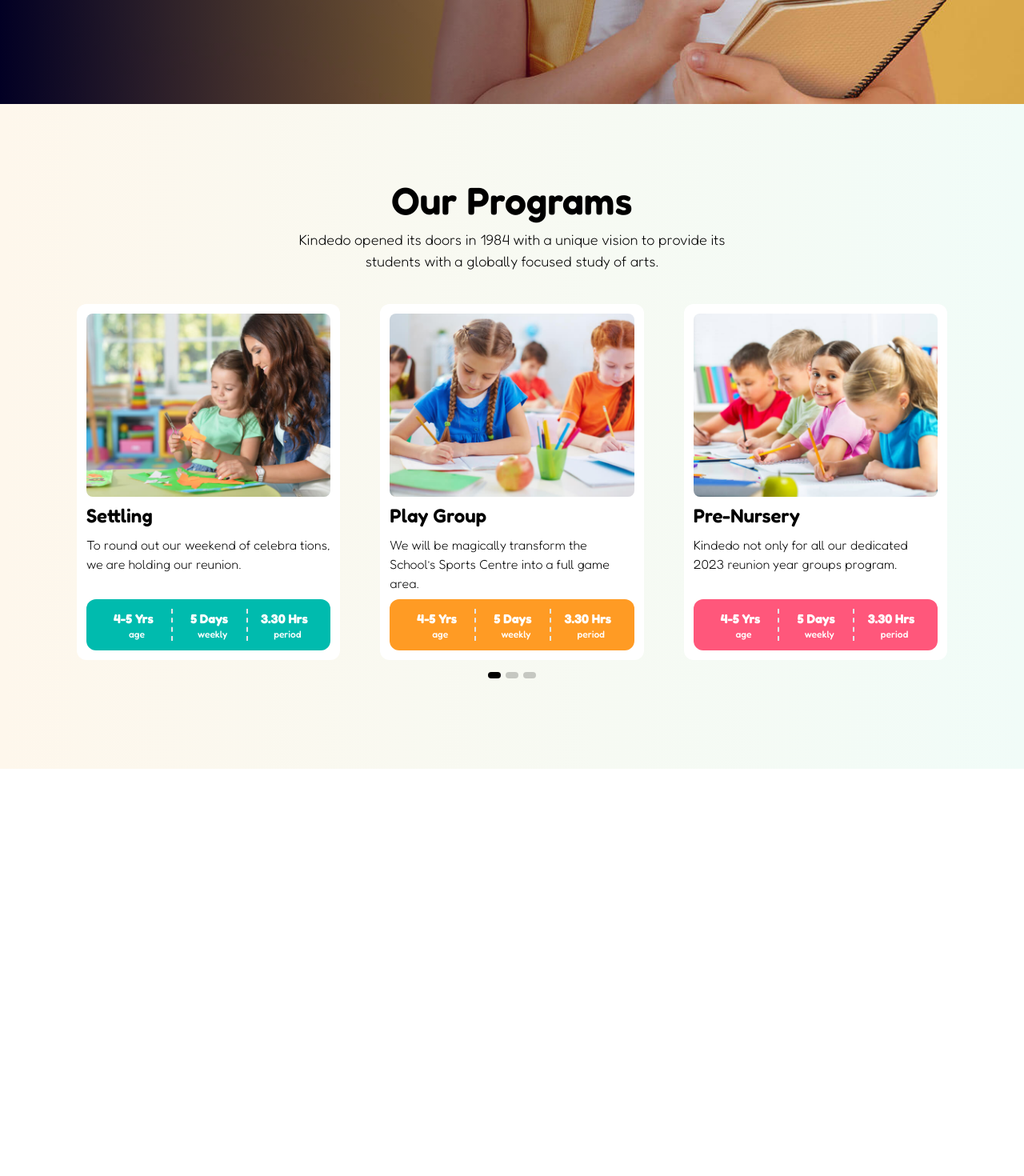
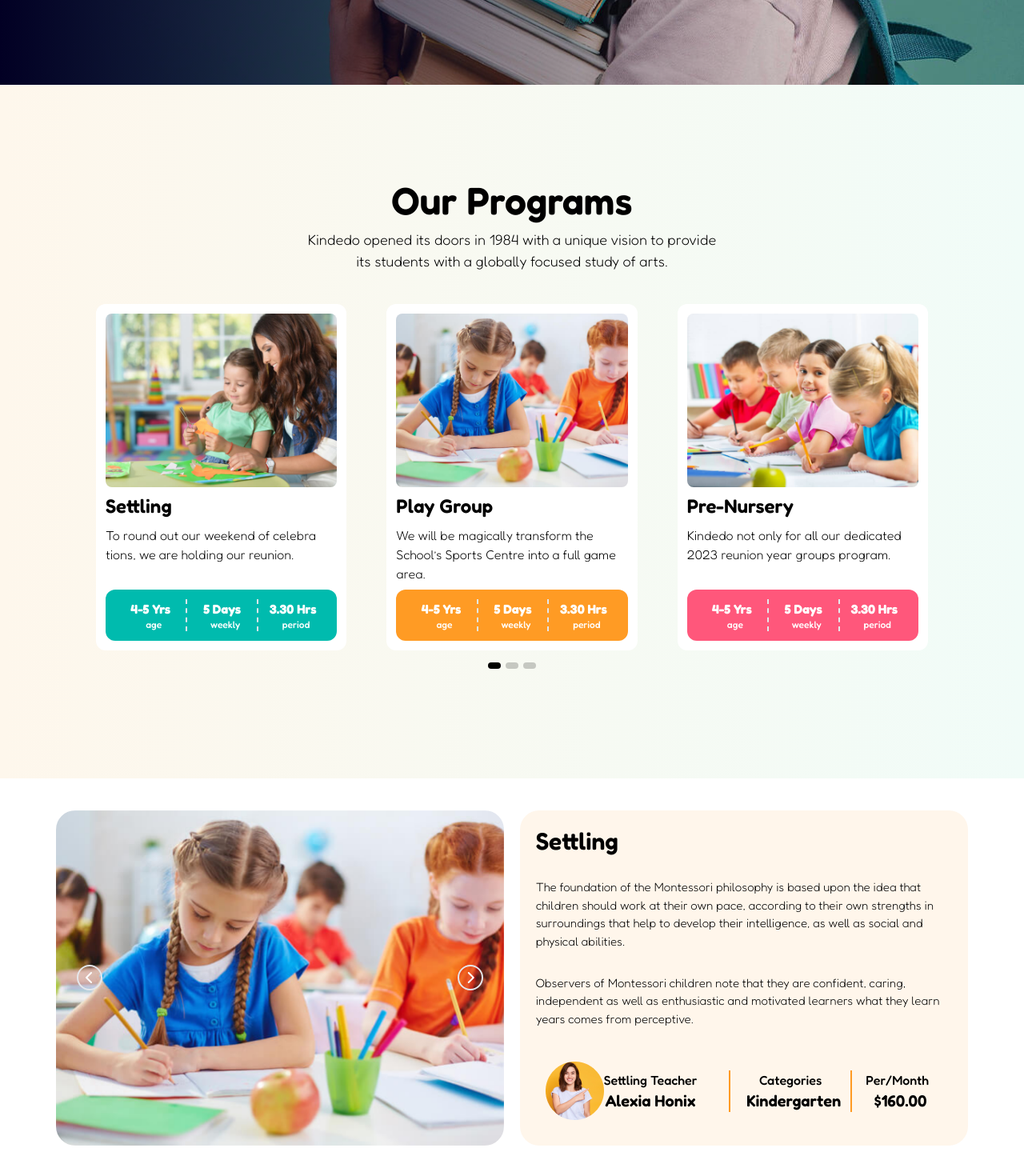
Before and after one commit to TalhaSeven/Dynamic-Corporate-Website, a React (Create React App) app: page / in a window 1280 px wide. Shown: the part 792-2262 px from the top of the page at 80% size. Before the commit the page ends 1753 px from the top, so only its background shows below. Built offline with nearby package versions, Linux system fonts and the light colour scheme; a web font is replaced by a local one; what tw-elements would draw is missing.

Commit message:
swiper and settling

```diff
--- a/package.json
+++ b/package.json
@@ -3,6 +3,7 @@
   "version": "0.1.0",
   "private": true,
   "dependencies": {
+    "@ant-design/icons": "^5.2.6",
     "@reduxjs/toolkit": "^1.9.5",
     "@testing-library/jest-dom": "^5.14.1",
     "@testing-library/react": "^13.0.0",
--- a/src/App.css
+++ b/src/App.css
@@ -21,3 +21,7 @@
        max-width:356px !important;
       }
 }
+
+.settlingButton:hover{
+background-color: transparent !important;
+}
--- a/src/App.js
+++ b/src/App.js
@@ -4,17 +4,17 @@ import Slider2 from "./components/Slider2";
 import Navbar from "./components/Navbar";
 import { BrowserRouter } from "react-router-dom";
 import SwiperOur from "./components/SwiperOur";
+import Settling from "./components/Settling";
 
 
 function App() {
   return (
     <BrowserRouter>
       <Navbar />
-      <h1>
-        join
-      </h1>
+
       <Slider2 />
       <SwiperOur/>
+      <Settling/>
 
     </BrowserRouter>
   );
--- /dev/null
+++ b/src/components/Settling.jsx
@@ -0,0 +1,145 @@
+// Initialization for ES Users
+import { useEffect } from "react";
+import { Carousel, initTE } from "tw-elements";
+
+const Settling = () => {
+  useEffect(() => {
+    initTE({ Carousel });
+  }, []);
+
+  return (
+    <div className="py-10  font-fredoka">
+      <div className="flex space-x-5 container">
+        <div className=" carouselDiv basis-1/2">
+          <div
+            id="carouselExampleCaptions"
+            className="relative rounded-lg"
+            data-te-carousel-init=""
+            data-te-ride="carousel"
+          >
+            {/*Carousel indicators*/}
+
+            {/*Carousel items*/}
+            <div className="relative w-full overflow-hidden after:clear-both after:block after:content-[''] rounded-3xl">
+              {/*First item*/}
+              <div
+                className="relative float-left -mr-[100%] w-full transition-transform duration-[600ms] ease-in-out motion-reduce:transition-none"
+                data-te-carousel-active=""
+                data-te-carousel-item=""
+                style={{ backfaceVisibility: "hidden" }}
+              >
+                <img
+                  src="./image/home-program-1.jpg"
+                  className="block h-full w-full "
+                  alt="..."
+                />
+                <div className="absolute inset-x-[15%] bottom-5 hidden py-5 text-center text-white md:block"></div>
+              </div>
+              {/*Second item*/}
+              <div
+                className="relative float-left -mr-[100%] hidden w-full transition-transform duration-[600ms] ease-in-out motion-reduce:transition-none"
+                data-te-carousel-item=""
+                style={{ backfaceVisibility: "hidden" }}
+              >
+                <img
+                  src="./image/home-program-2.jpg"
+                  className="block w-full h-full"
+                  alt="..."
+                />
+              </div>
+              {/*Third item*/}
+              <div
+                className="relative float-left -mr-[100%] hidden w-full transition-transform duration-[600ms] ease-in-out motion-reduce:transition-none"
+                data-te-carousel-item=""
+                style={{ backfaceVisibility: "hidden" }}
+              >
+                <img
+                  src="./image/home-program-3.jpg"
+                  className="block w-full h-full"
+                  alt="..."
+                />
+              </div>
+            </div>
+            {/*Carousel controls - prev item*/}
+            <button
+              className="absolute bottom-0 left-0 top-0 z-[1] flex w-[15%] items-center justify-center border-0 bg-none p-0 text-center text-white  transition-opacity duration-150 ease-[cubic-bezier(0.25,0.1,0.25,1.0)] hover:text-white hover:no-underline hover:opacity-90 hover:outline-none focus:text-white focus:no-underline focus:opacity-90 focus:outline-none motion-reduce:transition-none hover:bg-transparent"
+              type="button"
+              data-te-target="#carouselExampleCaptions"
+              data-te-slide="prev"
+            >
+              <span className="inline-block">
+                <div className="h-8 w-8 rounded-full border-2 flex text-white items-center justify-center hover:bg-white hover:text-black">
+                  <i className="fa-solid fa-chevron-left"></i>
+                </div>
+              </span>
+              <span className="!absolute !-m-px !h-px !w-px !overflow-hidden !whitespace-nowrap !border-0 !p-0 ![clip:rect(0,0,0,0)]">
+                Previous
+              </span>
+            </button>
+            {/*Carousel controls - next item*/}
+            <button
+              className="absolute bottom-0 right-0 top-0 z-[1] flex w-[15%] items-center justify-center border-0 bg-none p-0 text-center text-white transition-opacity duration-150 ease-[cubic-bezier(0.25,0.1,0.25,1.0)] hover:text-white hover:no-underline hover:opacity-90  hover:outline-none focus:text-white focus:no-underline focus:opacity-90 focus:outline-none motion-reduce:transition-none hover:bg-transparent"
+              type="button"
+              data-te-target="#carouselExampleCaptions"
+              data-te-slide="next"
+            >
+              <span className="inline-block">
+                <div className="h-8 w-8 rounded-full border-2 flex items-center justify-center hover:bg-white hover:text-black">
+                  <i className="fa-solid fa-chevron-right"></i>
+                </div>
+              </span>
+              <span className="!absolute !-m-px !h-px !w-px !overflow-hidden !whitespace-nowrap !border-0 !p-0 ![clip:rect(0,0,0,0)]">
+                Next
+              </span>
+            </button>
+          </div>
+        </div>
+        <div className="flex flex-col settlingDiv basis-1/2 bg-[#FFF6EB] p-5 justify-between rounded-3xl">
+          <h3 className="text-3xl font-semibold">Settling</h3>
+          <p className="font-light text-[15px]">
+            The foundation of the Montessori philosophy is based upon the idea
+            that children should work at their own pace, according to their own
+            strengths in surroundings that help to develop their intelligence,
+            as well as social and physical abilities.
+          </p>
+          <p className="font-light text-[15px]">
+            Observers of Montessori children note that they are confident,
+            caring, independent as well as enthusiastic and motivated learners
+            what they learn years comes from perceptive.
+          </p>
+          <div className="flex flex-col sm:flex-row items-center justify-center   p-3 divide-x-2 divide-solid divide-[#FF9B24]">
+            <div className="flex sm:flex-col items-start justify-center  space-x-2  basis-1/2 ">
+              <div className="flex ">
+                <img
+                  src="image/author-1.png"
+                  alt="img not found!"
+                  className="w-[73px] h-[73px]"
+                />
+                <div className="flex flex-col items-center justify-center">
+                  <span className="text-light text-sm md:text-base whitespace-nowrap">
+                    Settling Teacher
+                  </span>
+                  <span className="text-xl font-semibold">Alexia Honix</span>
+                </div>
+              </div>
+            </div>
+            <div className="flex sm:flex-col items-center space-x-2 text-center basis-1/4 px-3">
+              <span className="text-sm md:text-base whitespace-nowrap">
+                Categories
+              </span>
+              <span className="text-xl font-semibold">Kindergarten</span>
+            </div>
+            <div className="flex sm:flex-col items-center space-x-2 text-center basis-1/4">
+              <span className="text-sm md:text-base whitespace-nowrap ">
+                Per/Month
+              </span>
+              <span className="text-xl font-semibold">$160.00</span>
+            </div>
+          </div>
+        </div>
+      </div>
+    </div>
+  );
+};
+
+export default Settling;
--- a/tailwind.config.js
+++ b/tailwind.config.js
@@ -5,6 +5,15 @@ module.exports = {
     "./node_modules/tw-elements/dist/js/**/*.js",
   ],
   theme: {
+    container: {
+      center: true,
+      screens: {
+        md:'540px',
+        lg:'720px',
+        xl:'1140px',
+       '2xl':'1140px',
+       },
+      },
     extend: {
       boxShadow: {
         '3xl': '0 35px 60px -15px rgba(0, 0, 0, 0.3)',
@@ -15,6 +24,12 @@ module.exports = {
         '3xs': '0.1rem', // Özel metin boyutunu ekleyin
         '4xs': '2px', // Özel metin boyutunu ekleyin
       },
+      fontFamily:{
+        fredoka:['Fredoka', 'sans-serif'],
+      },
+      spacing:{
+        30:'120px',
+      },
     },
   },
   plugins: [require("tw-elements/dist/plugin")],
```
Also changed, not shown: public/image/author-1.png (added), 1 other file (tests, documents, lock files or other folders).
